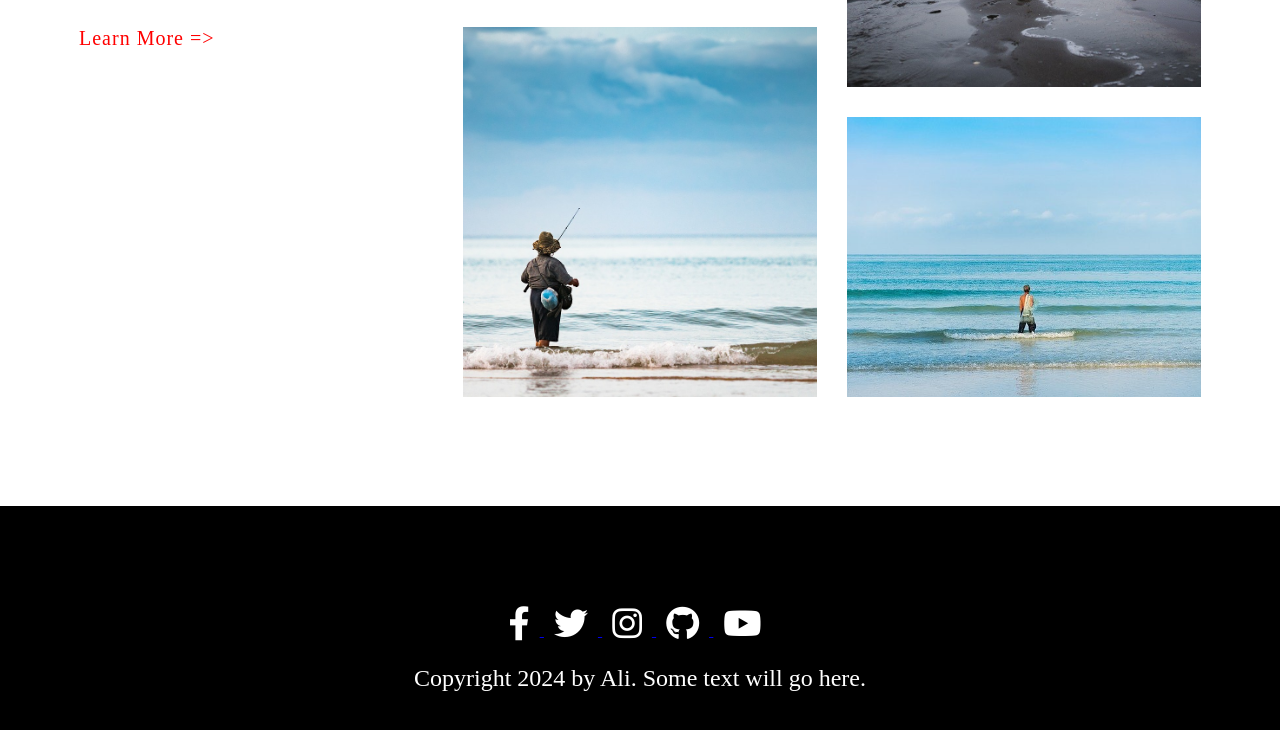
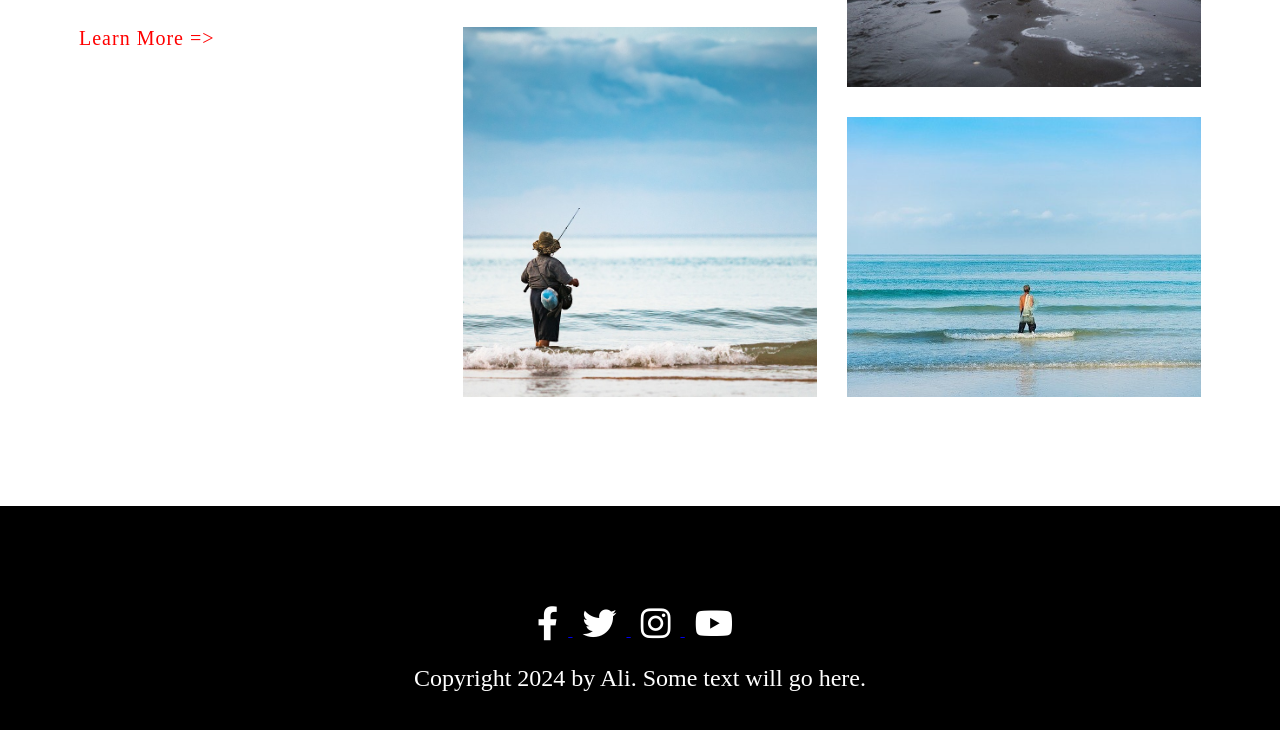
Before and after one commit to sahaf-greenwave123/-EXPLORE-THE-WORLD, a plain HTML site: page index.html in a window 1280 px wide. Shown: the part 2420-3150 px from the top of the page. Drawn offline with Linux system fonts and the light colour scheme.

Commit message:
firporassignment94

```diff
--- a/index.html
+++ b/index.html
@@ -151,9 +151,7 @@
             <a href="https://www.instagram.com/greenwave9128/">
                 <i class="fab fa-instagram"></i>
             </a>
-            <a href="https://github.com/sahaf-greenwave123">
-                <i class="fab fa-github"></i>
-            </a>
+
             <a href="https://www.youtube.com/feed/you">
                 <i class="fab fa-youtube"></i>
             </a>
```
